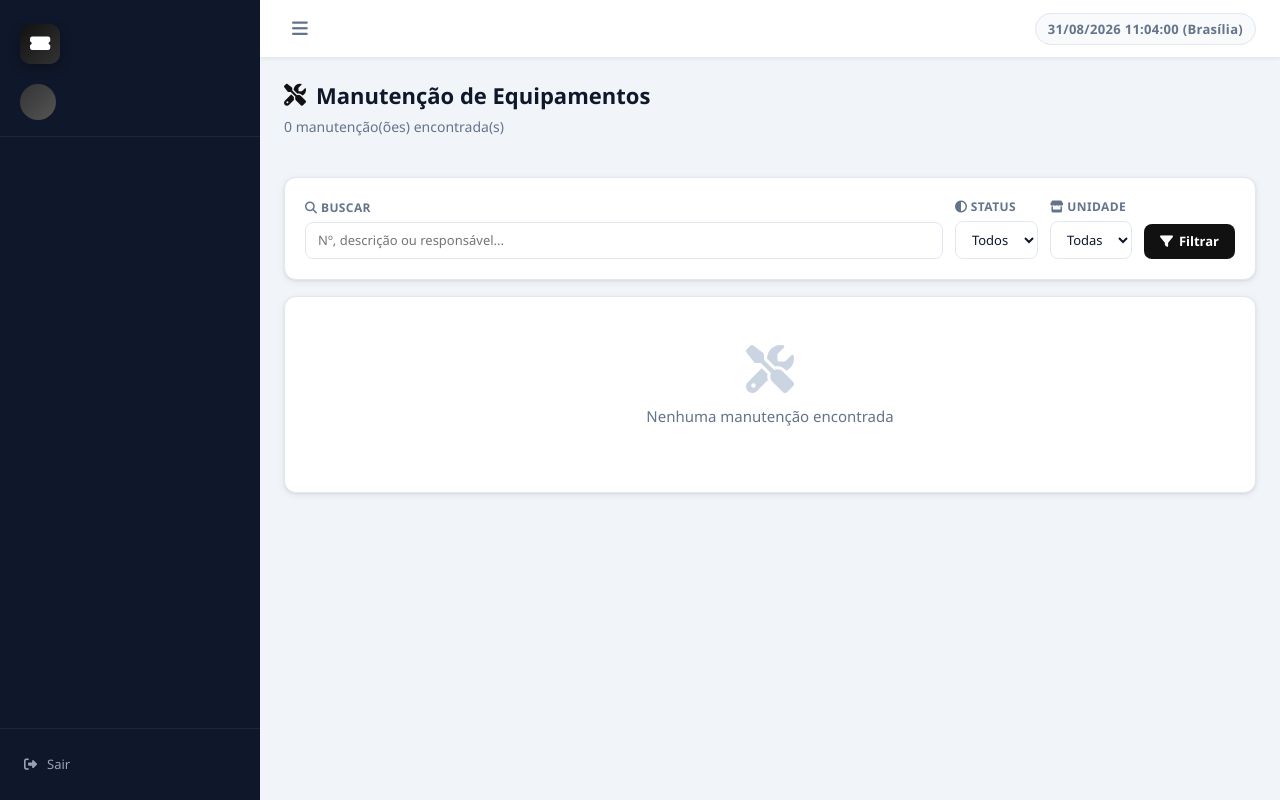
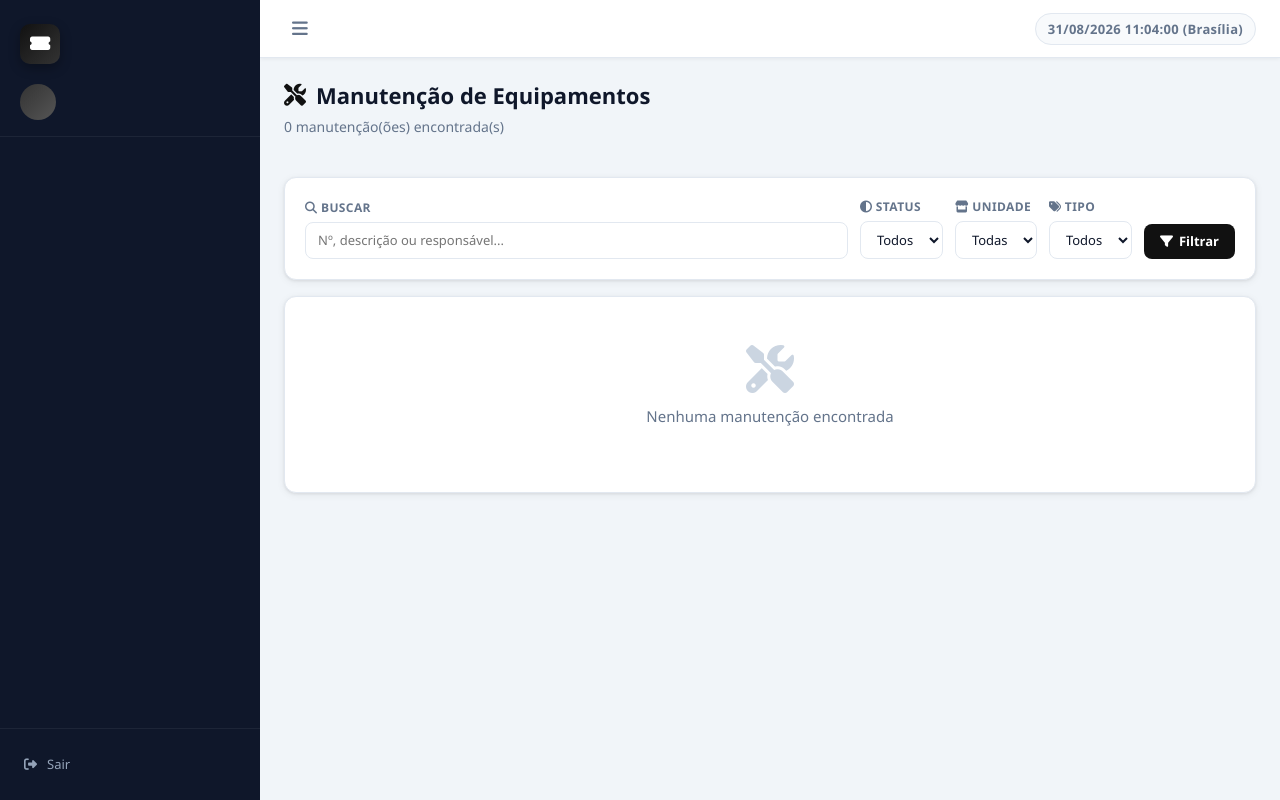
Before and after one commit to Rodrigoolimpioo/tickets, a Python web app: template frontend/templates/manutencoes.html in a window 1280 px wide. Run offline with Jinja, Linux system fonts and the light colour scheme; the template is opened without the code that fills it, so the values that code supplies are empty.

Commit message:
feat: tipo de manutenção (Preventiva/Corretiva)
Campo obrigatório na abertura da manutenção, com badge visual (azul
Preventiva, vermelho Corretiva), filtro na listagem e nos relatórios, e
coluna na exportação Excel/PDF.

Co-Authored-By: Claude Sonnet 5 <noreply@anthropic.com>

```diff
--- a/backend/core/config.py
+++ b/backend/core/config.py
@@ -50,6 +50,9 @@ STATUS_LIST = ['Aberto', 'Em Andamento', 'Resolvido', 'Incubado']
 # DATA_FECHAMENTO (tempo de fechamento no relatório de tickets).
 STATUS_TICKET_FECHADOS = {'Resolvido', 'Incubado'}
 STATUS_LIST_MANUTENCAO = ['Aberta', 'Em Andamento', 'Concluída', 'Cancelada']
+# Definido na abertura da manutenção — preventiva (agendada/rotineira) ou
+# corretiva (equipamento já apresentou defeito).
+TIPO_MANUTENCAO_LIST = ['Preventiva', 'Corretiva']
 ROLES_VALIDOS = {'admin', 'supervisor', 'funcionario'}
 HEX_COLOR_RE = re.compile(r'^#[0-9A-Fa-f]{6}$')
 TIME_RE = re.compile(r'^(?:[01]\d|2[0-3]):[0-5]\d$')
--- a/backend/db/migrate.py
+++ b/backend/db/migrate.py
@@ -56,6 +56,8 @@ _ALTER_STATEMENTS = [
     # RESPONSAVEL (usuário interno do sistema que abriu/acompanha).
     "ALTER TABLE MANUTENCOES ADD (TECNICO VARCHAR2(200))",
     "ALTER TABLE MANUTENCOES ADD (EMPRESA VARCHAR2(200))",
+    # Preventiva ou Corretiva, definido na abertura.
+    "ALTER TABLE MANUTENCOES ADD (TIPO VARCHAR2(30))",
     # Nome/identificação opcional pra cada IP autorizado (ex.: "Escritório",
     # "Casa do Rodrigo"), só pra facilitar reconhecer a lista depois.
     "ALTER TABLE IPS_PERMITIDOS ADD (NOME VARCHAR2(100))",
@@ -197,7 +199,8 @@ _DDL_STATEMENTS = [
         VALOR               NUMBER(10,2),
         SERVICO_FEITO       VARCHAR2(2000 CHAR),
         TECNICO             VARCHAR2(200),
-        EMPRESA             VARCHAR2(200)
+        EMPRESA             VARCHAR2(200),
+        TIPO                VARCHAR2(30)
     )
     """,
     """
--- a/backend/db/schema.sql
+++ b/backend/db/schema.sql
@@ -166,7 +166,10 @@ CREATE TABLE MANUTENCOES (
     -- Técnico/empresa terceirizada que executou o serviço — texto livre,
     -- diferente de RESPONSAVEL (usuário interno do sistema).
     TECNICO             VARCHAR2(200),
-    EMPRESA             VARCHAR2(200)
+    EMPRESA             VARCHAR2(200),
+    -- Preventiva ou Corretiva (ver core/config.TIPO_MANUTENCAO_LIST),
+    -- definido na abertura da manutenção.
+    TIPO                VARCHAR2(30)
 );
 
 CREATE TABLE MANUTENCAO_HISTORICO (
--- a/frontend/static/css/style.css
+++ b/frontend/static/css/style.css
@@ -667,6 +667,17 @@ body {
 .badge-aberto       { background: #e5e5e5; color: #111111; }
 .badge-em-andamento { background: #fef3c7; color: #b45309; }
 .badge-resolvido    { background: #dcfce7; color: #15803d; }
+
+.badge-tipo-manutencao {
+  display: inline-block;
+  padding: 4px 12px;
+  border-radius: 20px;
+  font-size: 12px;
+  font-weight: 600;
+  white-space: nowrap;
+}
+.badge-tipo-manutencao.badge-preventiva { background: var(--ticket-accent-light); color: var(--ticket-accent); }
+.badge-tipo-manutencao.badge-corretiva  { background: var(--manutencao-accent-light); color: var(--manutencao-accent); }
 .badge-fechado      { background: #f1f5f9; color: #475569; }
 .badge-incubado     { background: #f1f5f9; color: #475569; }
 
--- a/frontend/templates/manutencoes.html
+++ b/frontend/templates/manutencoes.html
@@ -41,11 +41,20 @@
           {% endfor %}
         </select>
       </div>
+      <div class="filtro-item">
+        <label class="form-lbl-sm"><i class="fa-solid fa-tags"></i> Tipo</label>
+        <select name="tipo" class="form-inp-sm form-sel-sm">
+          <option value="">Todos</option>
+          {% for t in tipo_list %}
+          <option value="{{ t }}" {{ 'selected' if filtro_tipo == t }}>{{ t }}</option>
+          {% endfor %}
+        </select>
+      </div>
       <div class="filtro-item align-self-end">
         <button type="submit" class="btn-filtrar">
           <i class="fa-solid fa-filter"></i> Filtrar
         </button>
-        {% if busca or filtro_status or filtro_unidade %}
+        {% if busca or filtro_status or filtro_unidade or filtro_tipo %}
         <a href="{{ url_for('manutencao.manutencoes') }}" class="btn-limpar">
           <i class="fa-solid fa-xmark"></i>
         </a>
@@ -65,6 +74,7 @@
           <th style="width:110px">Nº</th>
           <th>Equipamento</th>
           <th style="width:150px">Unidade</th>
+          <th style="width:100px">Tipo</th>
           <th style="width:130px">Status</th>
           <th style="width:150px">Responsável</th>
           <th style="width:110px">Valor R$</th>
@@ -80,6 +90,13 @@
             <div class="ticket-ocorrencia-preview">{{ m.descricao[:80] }}{% if m.descricao | length > 80 %}...{% endif %}</div>
           </td>
           <td>{{ m.unidade }}</td>
+          <td>
+            {% if m.tipo %}
+            <span class="badge-tipo-manutencao badge-{{ m.tipo | lower }}">{{ m.tipo }}</span>
+            {% else %}
+            —
+            {% endif %}
+          </td>
           <td>
             <span class="badge-status badge-{{ m.status | lower | replace(' ', '-') }}">
               {{ m.status }}
--- a/frontend/templates/ver_manutencao.html
+++ b/frontend/templates/ver_manutencao.html
@@ -11,6 +11,11 @@
       <span class="badge-status badge-{{ manutencao.status | lower | replace(' ', '-') }}" style="font-size:14px; padding:6px 14px;">
         {{ manutencao.status }}
       </span>
+      {% if manutencao.tipo %}
+      <span class="badge-tipo-manutencao badge-{{ manutencao.tipo | lower }}" style="font-size:14px; padding:6px 14px;">
+        {{ manutencao.tipo }}
+      </span>
+      {% endif %}
     </div>
     <p class="page-subtitle mt-1">{{ equipamento.nome if equipamento else 'Equipamento removido' }}</p>
   </div>
```
Also changed, not shown: backend/controllers/manutencao_controller.py (+11 -5 lines), backend/controllers/relatorios_controller.py (+5 -2 lines), backend/db/repositories/manutencoes_repository.py (+6 -4 lines), frontend/templates/abrir_manutencao.html (+17 -0 lines), frontend/templates/relatorios.html (+17 -0 lines).
